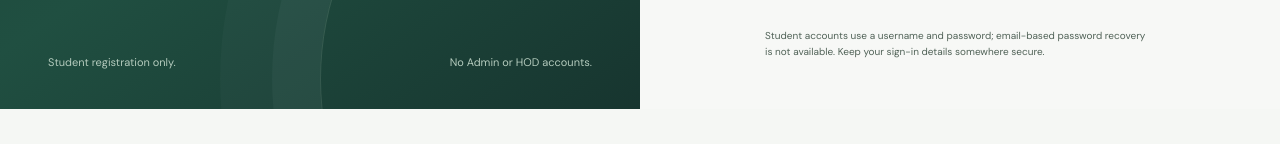
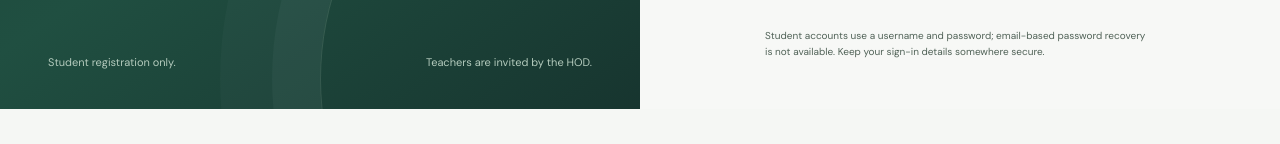
Before and after one commit to akashsharmapb09-cpu/coursePulse.site, a Next.js app: page /signup in a window 1280 px wide. Shown: the part 879-1023 px from the top of the page. Built offline with nearby package versions, Linux system fonts and the light colour scheme; no server answers.

Commit message:
Clarify Student signup and HOD Teacher invitations

```diff
--- a/app/signup/page.tsx
+++ b/app/signup/page.tsx
@@ -20,7 +20,7 @@ export default async function SignupPage() {
     <section className="auth-art">
       <a className="brand brand-light" href="/"><span className="brand-mark"><Activity size={19}/></span> CoursePulse</a>
       <div className="art-copy"><span className="eyebrow">YOUR STUDENT ACCOUNT</span><h1>Your course. Your voice.</h1><p>Choose your programme, create a student account, and return to CoursePulse whenever you need it.</p></div>
-      <div className="art-footer"><span>Student registration only.</span><span>No Admin or HOD accounts.</span></div>
+      <div className="art-footer"><span>Student registration only.</span><span>Teachers are invited by the HOD.</span></div>
     </section>
     <section className="auth-panel"><StudentAuthForm mode="signup"/></section>
   </main>;
--- a/components/login-form.tsx
+++ b/components/login-form.tsx
@@ -49,7 +49,7 @@ export function LoginForm({ initialMode = 'signin' }: { initialMode?: 'signin' |
     <div className="auth-icon"><BookOpen size={21}/></div>
     <span className="eyebrow">WELCOME TO COURSEPULSE</span>
     <h2>{mode === 'signin' ? 'Welcome back' : mode === 'signup' ? 'Create your account' : 'Reset your password'}</h2>
-    <p className="muted">{mode === 'signin' ? 'Sign in to view your courses and feedback.' : mode === 'signup' ? 'Your account starts as a Student. A college HOD can invite Teachers and Students; only CoursePulse Platform Super Admin can assign HOD access.' : 'Enter your account email and we will send a secure reset link if it exists.'}</p>
+    <p className="muted">{mode === 'signin' ? 'Sign in to view your courses and feedback.' : mode === 'signup' ? 'Your account starts as a Student. A college HOD can invite Teachers and Students. Public signup does not create HOD accounts.' : 'Enter your account email and we will send a secure reset link if it exists.'}</p>
     <form onSubmit={submit} className="stack-form">
       {mode === 'signup' && <label>Full name<input autoComplete="name" value={name} onChange={e=>setName(e.target.value)} maxLength={120} required placeholder="Your name"/></label>}
       <label>Email address<span className="input-wrap"><Mail size={17}/><input type="email" autoComplete="email" value={email} onChange={e=>setEmail(e.target.value)} maxLength={254} required placeholder="you@school.edu"/></span></label>
```
